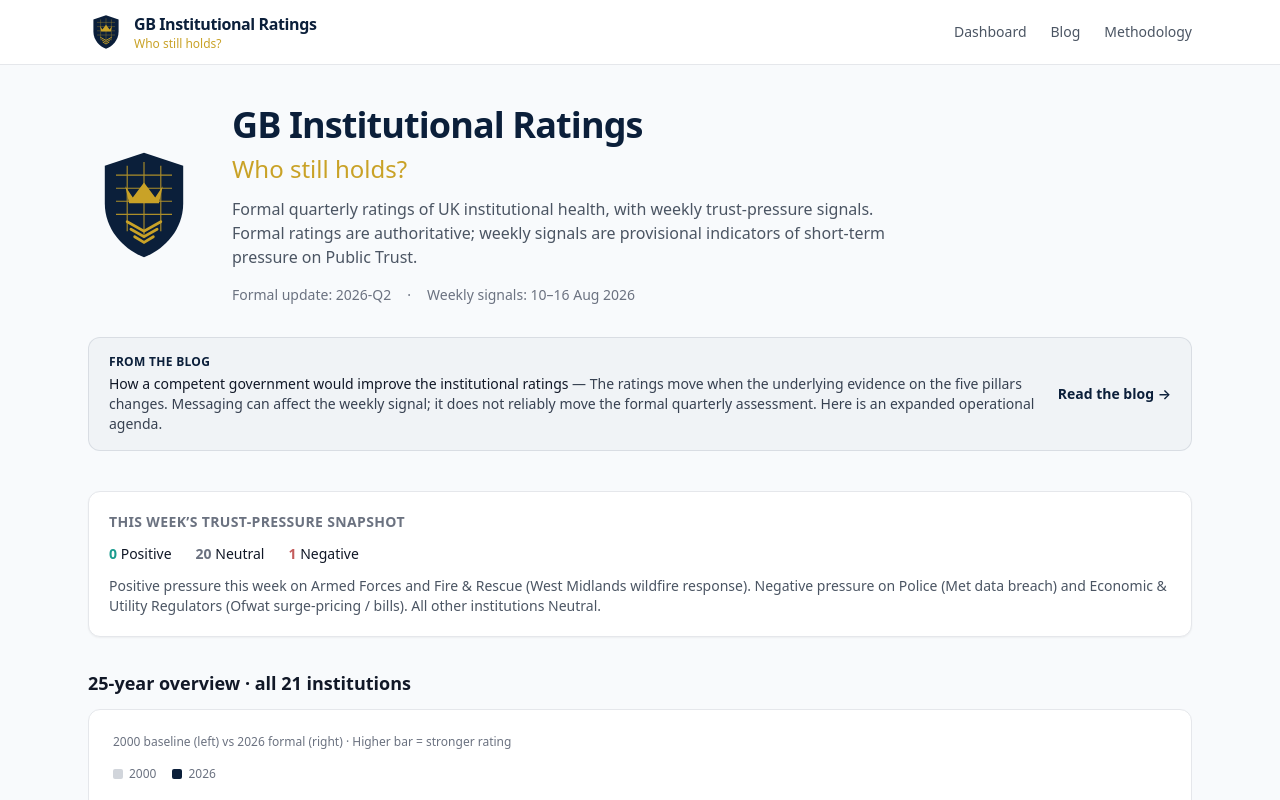
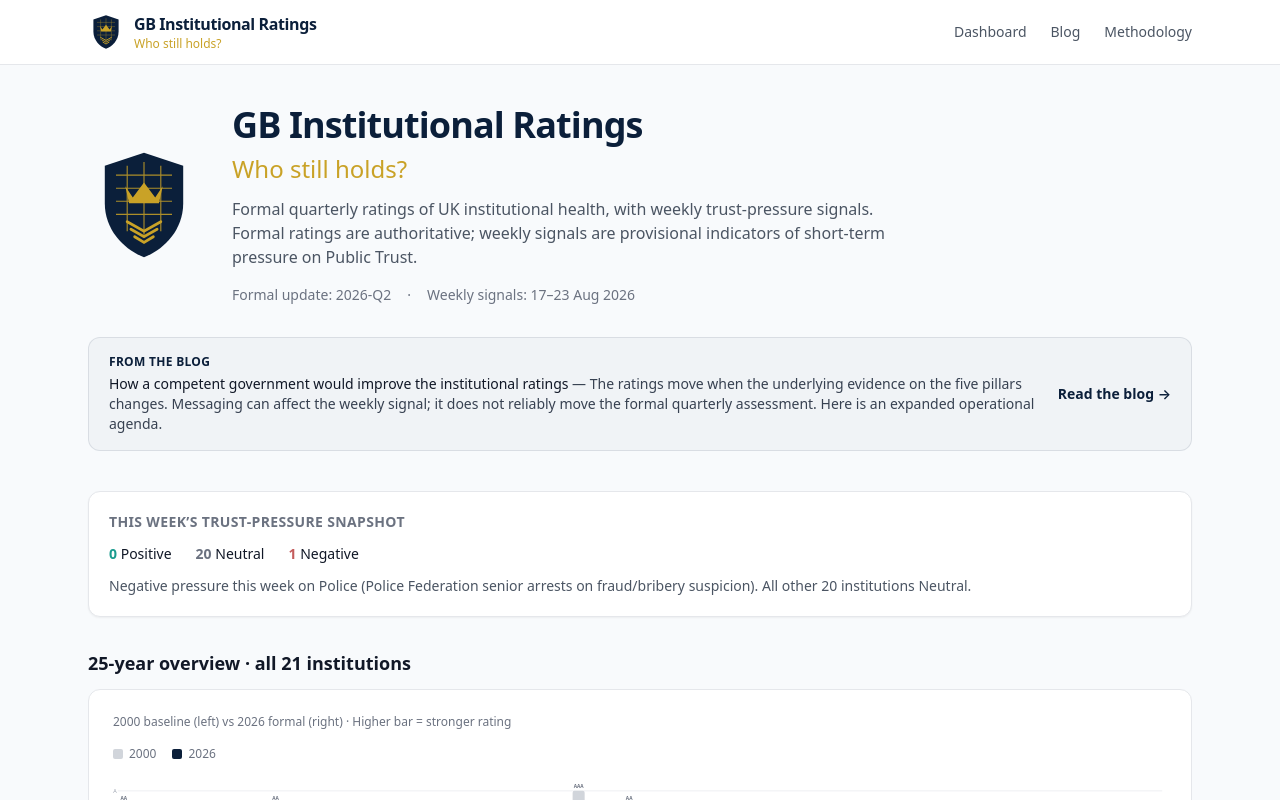
Before and after one commit to stumpyuk1/gir-institutional-ratings, a Next.js app: page / in a window 1280 px wide. Shown: the top 800 px of the page. Built offline with nearby package versions, Linux system fonts and the light colour scheme.

Commit message:
Update dashboard header and weekly snapshot text for 17–23 Aug 2026 signals

```diff
--- a/app/page.tsx
+++ b/app/page.tsx
@@ -63,7 +63,7 @@ export default function DashboardPage() {
           <div className="mt-4 flex flex-wrap gap-4 text-sm text-gray-500">
             <span>Formal update: 2026-Q2</span>
             <span>·</span>
-            <span>Weekly signals: 10–16 Aug 2026</span>
+            <span>Weekly signals: 17–23 Aug 2026</span>
           </div>
         </div>
       </div>
@@ -105,7 +105,7 @@ export default function DashboardPage() {
           </div>
         </div>
         <p className="mt-3 text-sm text-gray-600">
-          Positive pressure this week on Armed Forces and Fire & Rescue (West Midlands wildfire response). Negative pressure on Police (Met data breach) and Economic & Utility Regulators (Ofwat surge-pricing / bills). All other institutions Neutral.
+          Negative pressure this week on Police (Police Federation senior arrests on fraud/bribery suspicion). All other 20 institutions Neutral.
         </p>
       </div>
 
```
